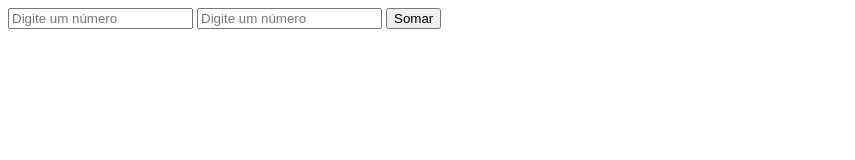
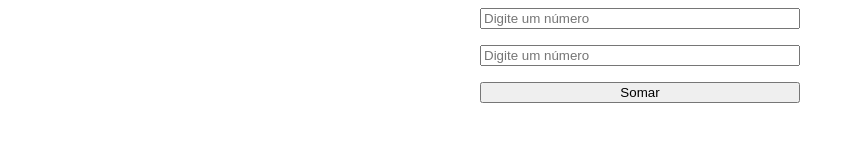
Before and after one commit to GiovannaTotte/Trabalho-volta-das-feriass, a plain HTML site: page index.html in a window 1280 px wide. Shown: the whole page, without its empty margins (0-855 px from the left). Drawn offline with Linux system fonts and the light colour scheme.

Commit message:
Estilização do CSS

```diff
--- a/index.html
+++ b/index.html
@@ -12,5 +12,7 @@
         <input type="number" placeholder="Digite um número" id="numero-2">
         <button>Somar</button>
     </form>
+
+    <p id="resultado"></p>
 </body>
 </html>
--- a/style.css
+++ b/style.css
@@ -0,0 +1,8 @@
+form {
+    display: flex;
+    flex-direction: column;
+    gap: 1rem;
+
+    max-width: 20rem;
+    margin-inline: auto;
+}
```
